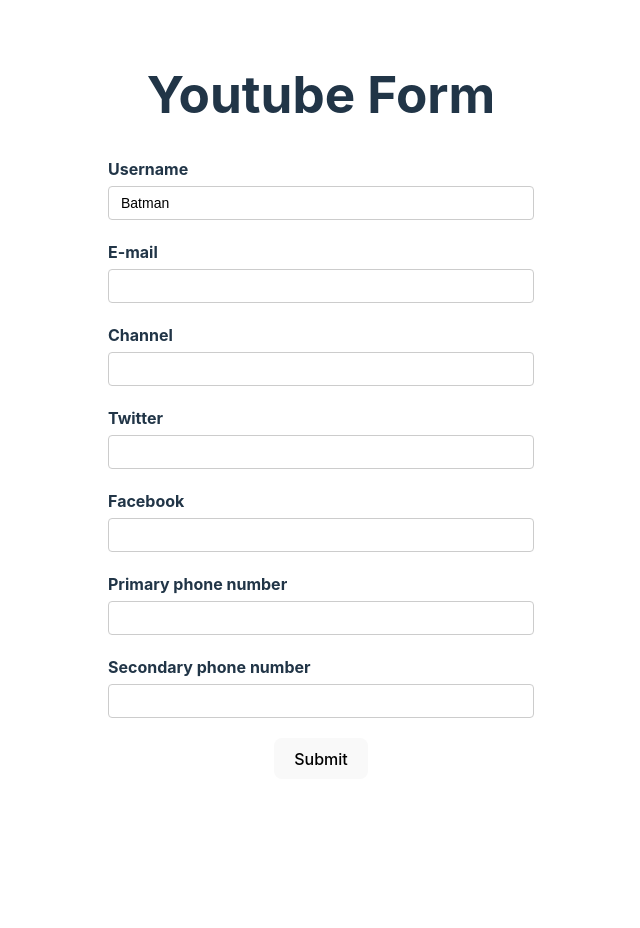
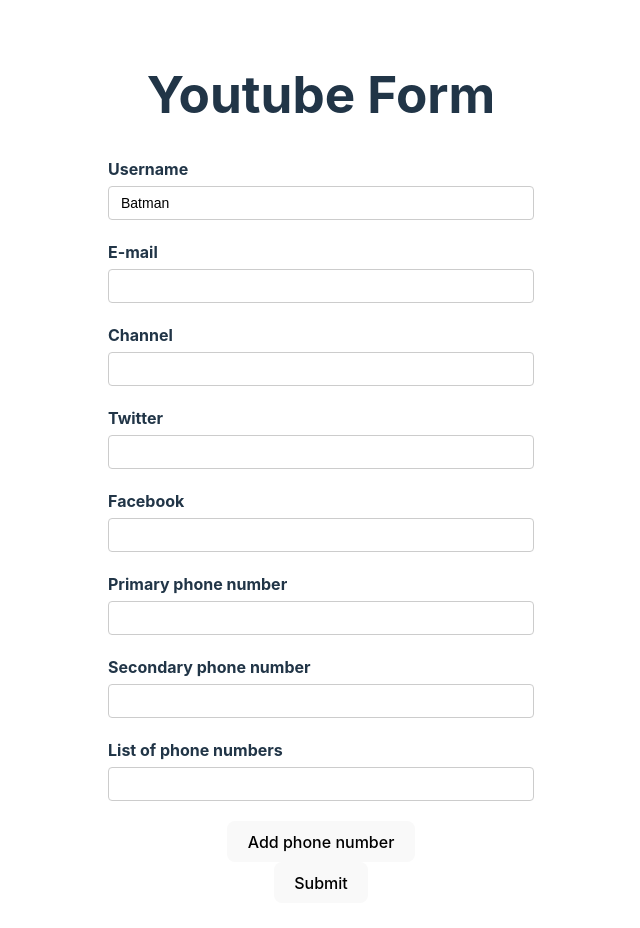
Before and after one commit to limmxc1/rhf-demo-by-Codevolution, a React (Vite) app: page / in a window 1280 px wide. Shown: the top 928 px of the page, without its empty margins (319-959 px from the left). Before the commit the page ends 811 px from the top, so only its background shows below. Built offline with nearby package versions, Linux system fonts and the light colour scheme.

Commit message:
Dynamic Fields

```diff
--- a/src/components/YoutubeForm.jsx
+++ b/src/components/YoutubeForm.jsx
@@ -1,4 +1,4 @@
-import { useForm } from 'react-hook-form';
+import { useForm, useFieldArray } from 'react-hook-form';
 import { DevTool } from '@hookform/devtools';
 
 export const YoutubeForm = () => {
@@ -12,6 +12,7 @@
 				facebook: '',
 			},
 			phoneNumbers: ['', ''],
+			phNumbers: [{ number: '' }],
 		},
 	});
 	const { register, control, handleSubmit, formState } = form;
@@ -20,6 +21,10 @@
 		console.log('Form submitted', data);
 	};
 
+	const { fields, append, remove } = useFieldArray({
+		name: 'phNumbers',
+		control,
+	}); // returns an array of fields that we can use in JSX
 	return (
 		<div>
 			<h1>Youtube Form</h1>
@@ -41,6 +46,7 @@
 					></input>
 					<p className="error">{errors.username?.message}</p>
 				</div>
+
 				<div className="form-control">
 					<label htmlFor="email">E-mail</label>
 					<input
@@ -69,6 +75,7 @@
 					></input>
 					<p className="error">{errors.email?.message}</p>
 				</div>
+
 				<div className="form-control">
 					<label htmlFor="channel">Channel</label>
 					<input
@@ -83,6 +90,7 @@
 					></input>
 					<p className="error">{errors.channel?.message}</p>
 				</div>
+
 				<div className="form-control">
 					<label htmlFor="twitter">Twitter</label>
 					<input
@@ -97,6 +105,7 @@
 					></input>
 					<p className="error">{errors.social?.twitter?.message}</p>
 				</div>
+
 				<div className="form-control">
 					<label htmlFor="facebook">Facebook</label>
 					<input
@@ -111,6 +120,7 @@
 					></input>
 					<p className="error">{errors.social?.facebook?.message}</p>
 				</div>
+
 				<div className="form-control">
 					<label htmlFor="primary-phone">Primary phone number</label>
 					<input
@@ -121,19 +131,17 @@
 								value: true,
 								message: 'Primary phone number is required',
 							},
-						})} // first array stores primary phone number
-						// dot notation is used for consistency with typescript. cannot use bracket notation
+						})}
 					></input>
 					<p className="error">{errors.phoneNumbers?.[0]?.message}</p>
 				</div>
+
 				<div className="form-control">
 					<label htmlFor="secondary-phone">Secondary phone number</label>
 					<input
 						type="text"
 						id="secondary-phone"
 						{...register('phoneNumbers.1', {
-							// dot notation is used for consistency with typescript. cannot use bracket notation
-							// second array stores secondary phone number
 							required: {
 								value: true,
 								message: 'Secondary phone number is required',
@@ -142,6 +150,39 @@
 					></input>
 					<p className="error">{errors.phoneNumbers?.[1]?.message}</p>
 				</div>
+
+				<div>
+					<label>List of phone numbers</label>
+					<div>
+						{fields.map((field, index) => {
+							return (
+								<div
+									className="form-control"
+									key={field.id}
+								>
+									<input
+										type="text"
+										{...register(`phNumbers.${index}.number`)}
+									></input>
+									{index > 0 && (
+										<button
+											type="button"
+											onClick={() => remove(index)}
+										>
+											Remove
+										</button>
+									)}
+								</div>
+							);
+						})}
+						<button
+							type="button"
+							onClick={() => append({number: ""})}
+						>
+							Add phone number
+						</button>
+					</div>
+				</div>
 				<button>Submit</button>
 			</form>
 			<DevTool control={control} />
```
